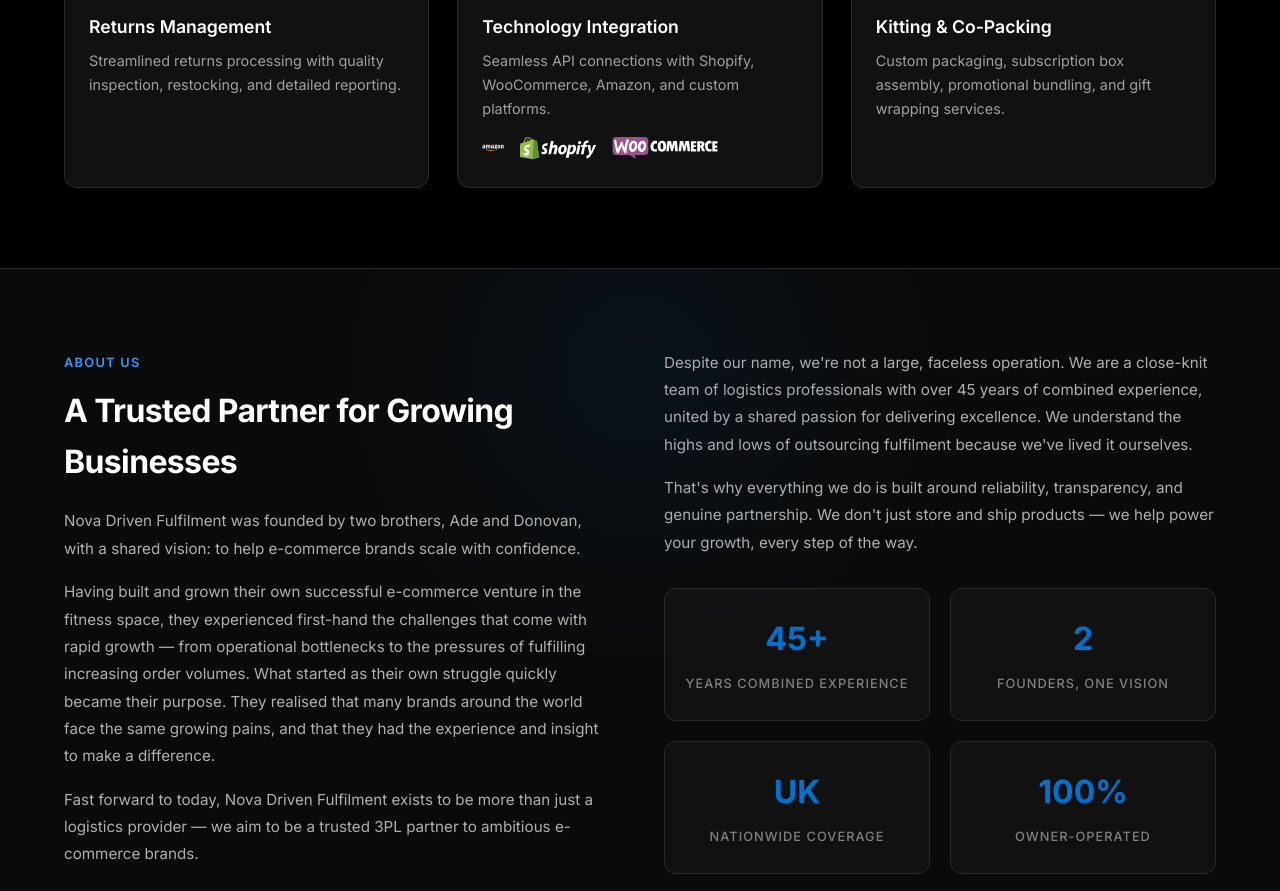
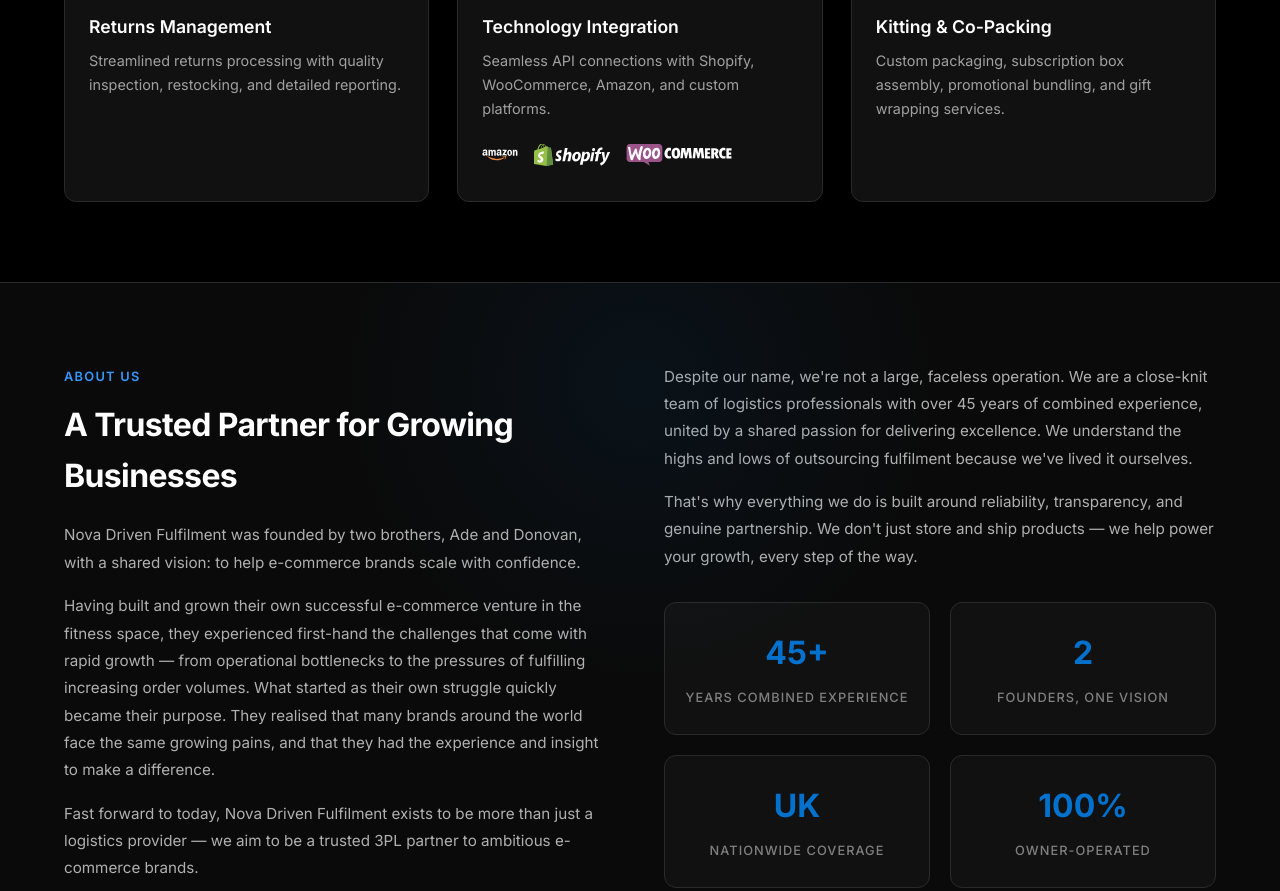
Before and after one commit to Mrfocused1/Nova-Driven-Fulfilment, a plain HTML site: page index.html in a window 1280 px wide. Shown: the part 1780-2671 px from the top of the page. Drawn offline with Linux system fonts and the light colour scheme.

Commit message:
Increase Amazon logo size for better visibility
Co-Authored-By: Claude Opus 4.6 (1M context) <noreply@anthropic.com>

```diff
--- a/index.html
+++ b/index.html
@@ -823,7 +823,7 @@
                         <h3>Technology Integration</h3>
                         <p>Seamless API connections with Shopify, WooCommerce, Amazon, and custom platforms.</p>
                         <div style="display:flex;align-items:center;gap:16px;margin-top:16px;flex-wrap:wrap;">
-                            <img src="amazon-logo.svg" alt="Amazon" style="height:22px;width:auto;">
+                            <img src="amazon-logo.svg" alt="Amazon" style="height:36px;width:auto;">
                             <img src="shopify-logo.svg" alt="Shopify" style="height:22px;width:auto;">
                             <img src="woocommerce-logo.svg" alt="WooCommerce" style="height:22px;width:auto;">
                         </div>
```
